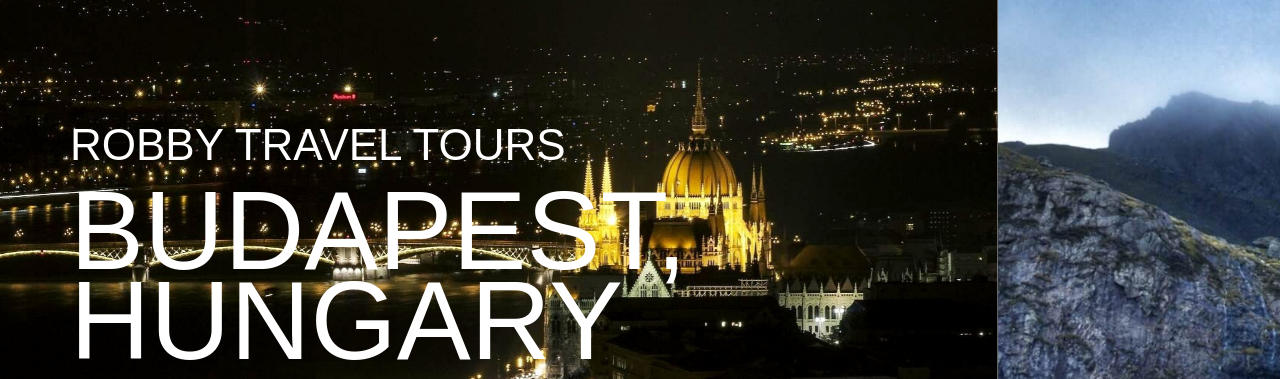
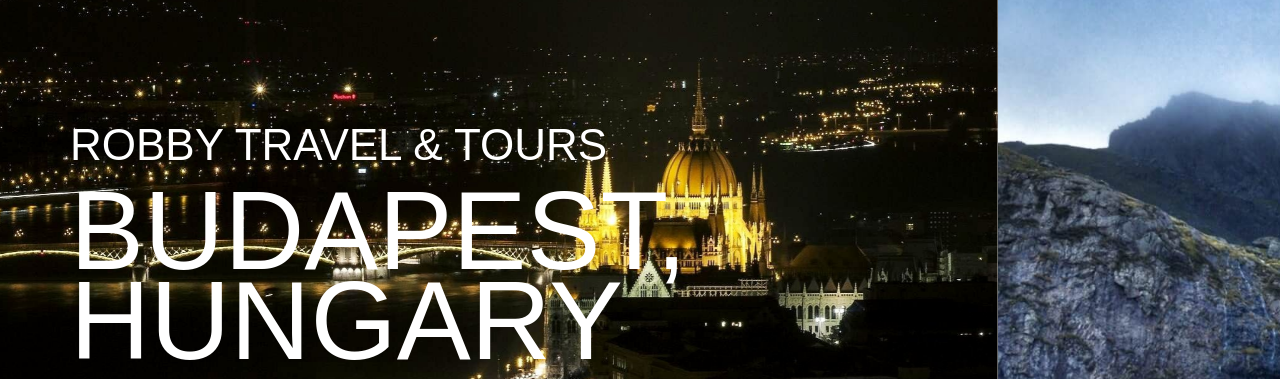
Before and after one commit to robby-alt/WMD, a plain HTML site: page assingment/Website/index.html in a window 1280 px wide. Shown: the part 118-497 px from the top of the page. Drawn offline with nearby package versions, Linux system fonts and the light colour scheme; some packages are replaced by stand-ins of ours; a script that the page names is missing.

Commit message:
Update index.html

```diff
--- a/assingment/Website/index.html
+++ b/assingment/Website/index.html
@@ -117,7 +117,7 @@
                <div class="row">
                   <div class="col-md-10">
                      <div class="stewart">
-                        <span>Robby Travel Tours</span>
+                        <span>Robby Travel & Tours</span>
                         <h1>Budapest, Hungary</h1>
                         <a href="index.html"><img src="images/logo.png" style="max-width: 150px; height: auto; " src="image.jpg" alt="#" /></a><br>
                         <a class="read_more" href="contact.html">Contact us</a>
```
